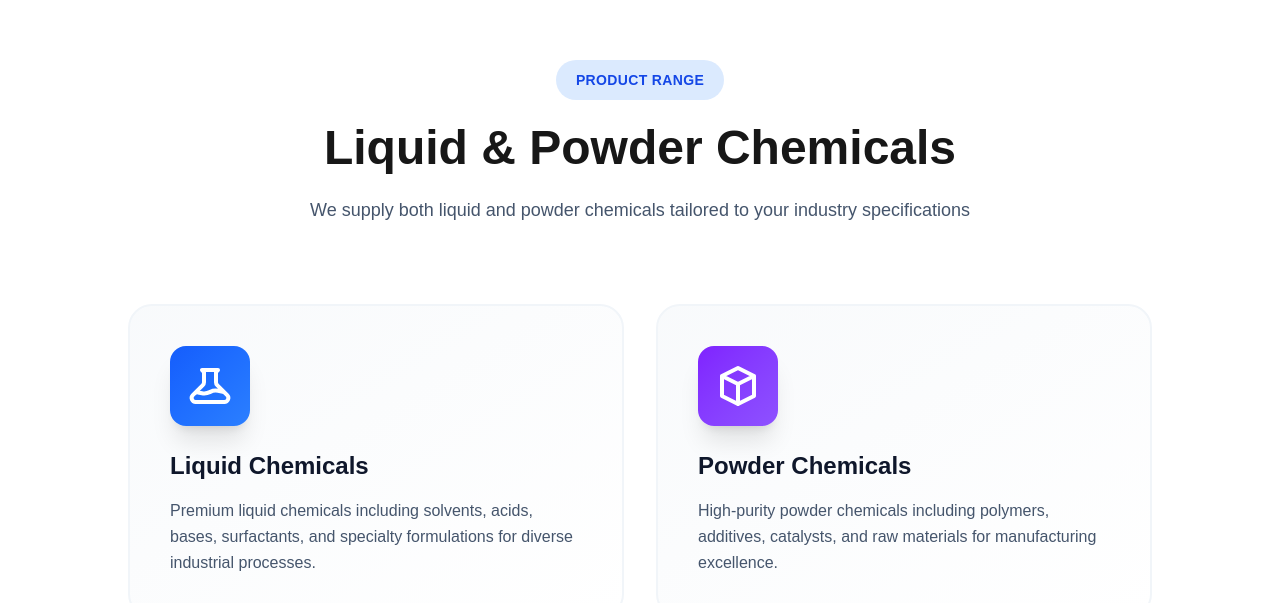
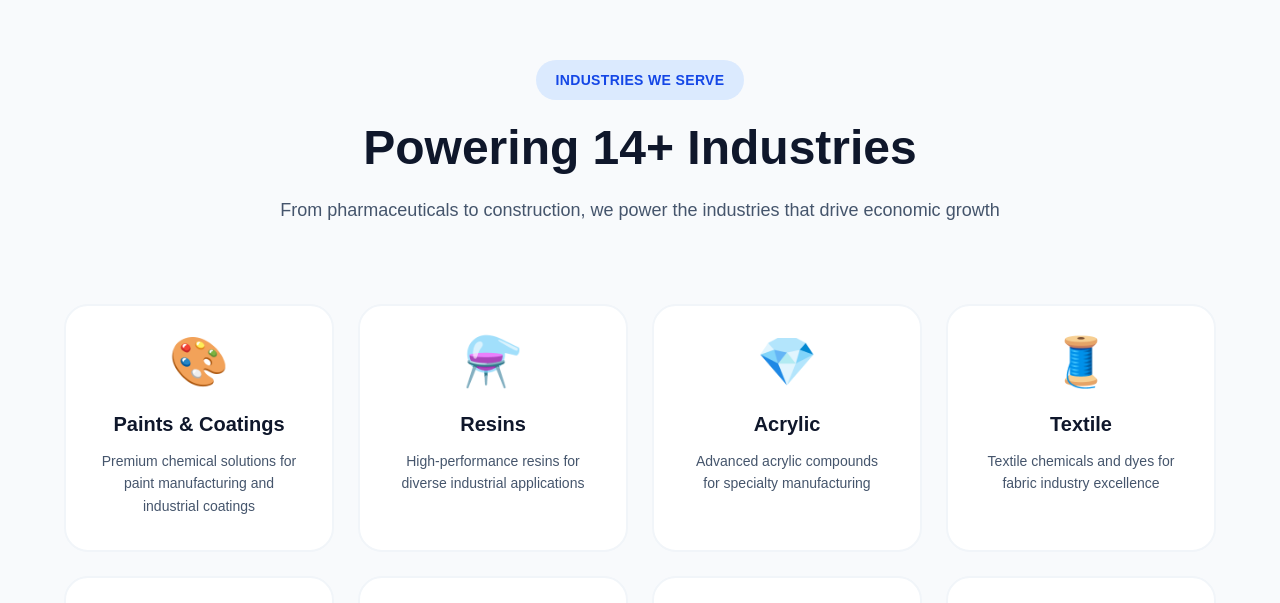
Before and after one commit to Huzaifa705/al_ibrahim_chemicals, a Next.js app: page /ibrahim-chemical in a window 1280 px wide. Shown: the part 1612-2215 px from the top of the page. Built offline with nearby package versions, Linux system fonts and the light colour scheme.

Commit message:
Create chemical card section

```diff
--- a/app/ibrahim-chemical/products-content.tsx
+++ b/app/ibrahim-chemical/products-content.tsx
@@ -1,6 +1,7 @@
 'use client'
 import { useState, useEffect } from 'react'
 import Link from 'next/link'
+import ChemicalCatalog from "@/components/ChemicalCatalog"
 
 export default function ProductsContent() {
  const [mousePosition, setMousePosition] = useState({ x: 0, y: 0 })
@@ -262,7 +263,7 @@ export default function ProductsContent() {
       </section>
 
       {/* Product Types */}
-      <section className="py-12 lg:py-32 bg-white">
+      {/* <section className="py-12 lg:py-32 bg-white">
         <div className="container mx-auto px-8 lg:px-16">
           <div className="text-center max-w-4xl mx-auto mb-20">
             <div className="inline-block px-5 py-2 bg-blue-100 rounded-full mb-6">
@@ -296,7 +297,8 @@ export default function ProductsContent() {
             ))}
           </div>
         </div>
-      </section>
+      </section> */}
+      <ChemicalCatalog/>
 
       {/* Industries Section */}
       <section className="py-24 lg:py-32 bg-slate-50">
```
